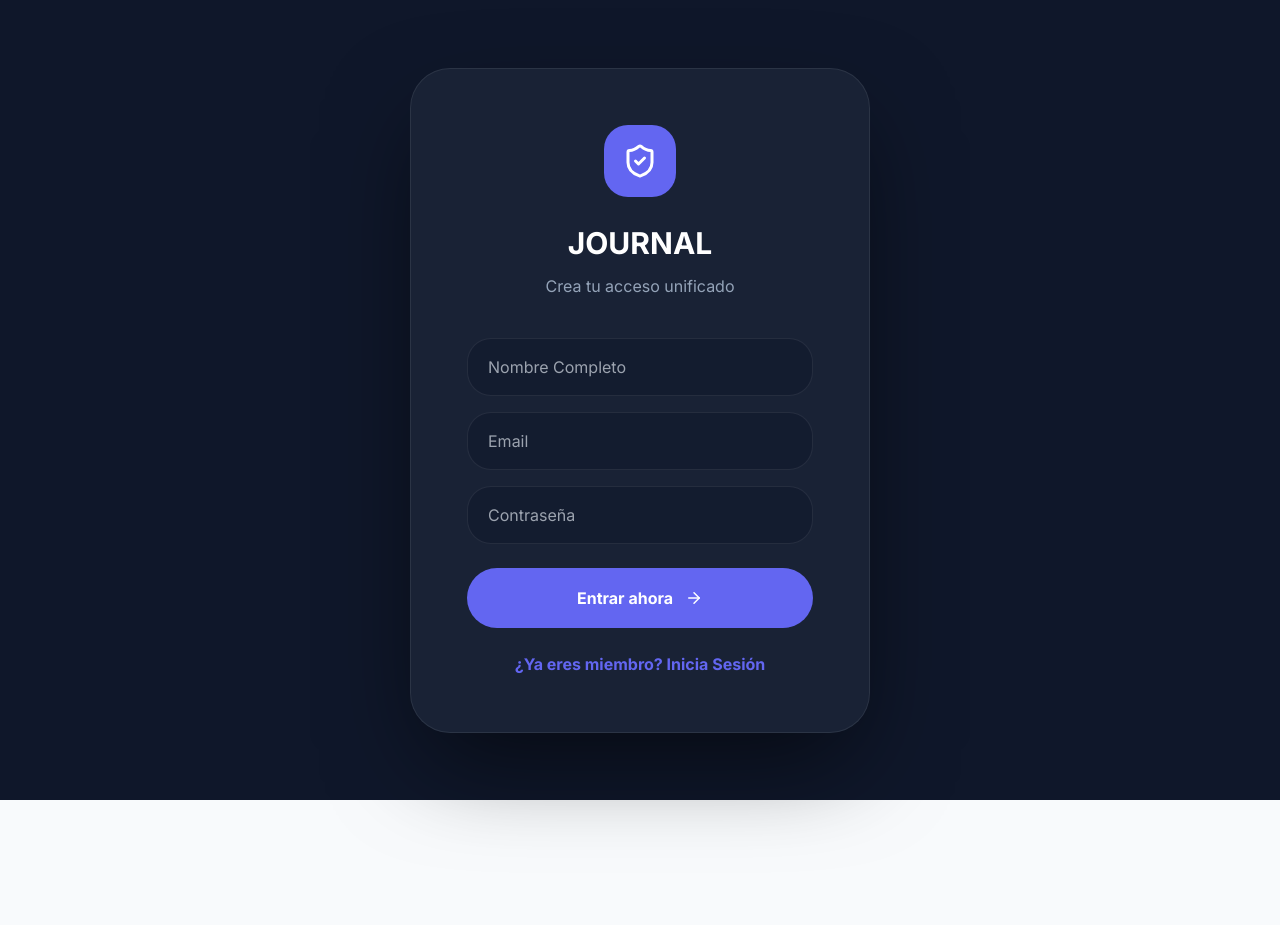
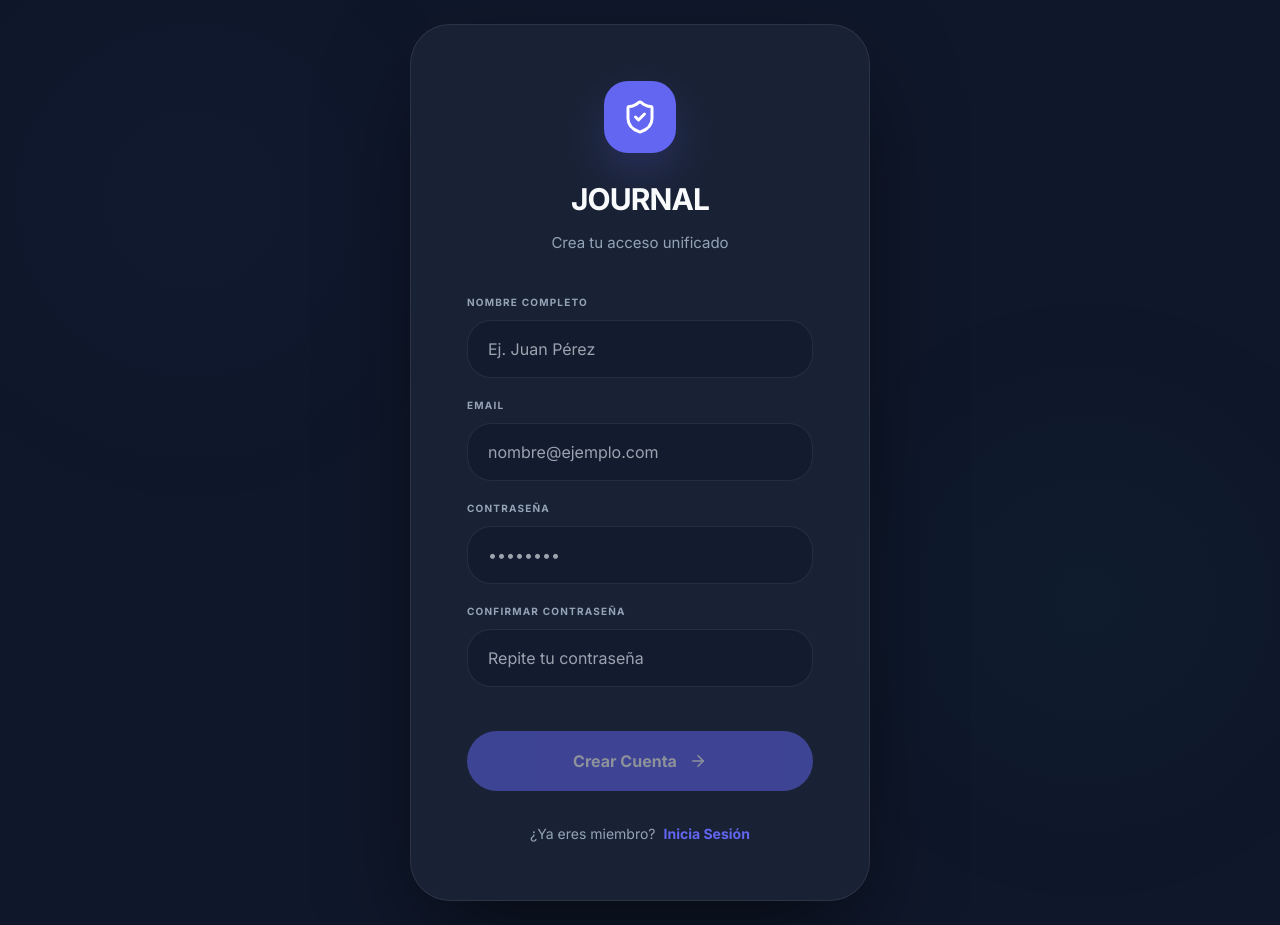
Before and after one commit to santiagodurano19/NutriJournal, a React (Vite) app: page / in a window 1280 px wide. Before the commit the page ends 800 px from the top, so only its background shows below. Built offline with nearby package versions, Linux system fonts and the light colour scheme; no server answers.

Commit message:
Update JournalPortal.tsx

```diff
--- a/components/JournalPortal.tsx
+++ b/components/JournalPortal.tsx
@@ -1,8 +1,20 @@
 import React, { useState, useEffect } from 'react';
 import {
-  Lock, Sparkles, Wallet, Dumbbell, ArrowRight, ShieldCheck, AlertCircle, Loader2
+  Lock,
+  Mail,
+  User,
+  Key,
+  ChevronRight,
+  Sparkles,
+  Wallet,
+  Home,
+  Dumbbell,
+  ArrowRight,
+  ShieldCheck,
+  AlertCircle,
+  Loader2
 } from 'lucide-react';
-import { supabase } from '../services/supabaseClient';
+import { supabase } from '../services/supabaseClient'; // Ruta corregida con ../
 
 const theme = {
   colors: {
@@ -15,21 +27,126 @@ const theme = {
     primary: '#6366f1',
     error: '#fb7185',
   },
-  radius: '40px', // Tu sello de marca
+  radius: '40px',
   transition: 'all 0.4s cubic-bezier(0.16, 1, 0.3, 1)',
+};
+
+const s: { [key: string]: React.CSSProperties } = {
+  portal: {
+    minHeight: '100vh',
+    backgroundColor: theme.colors.bg,
+    color: theme.colors.text,
+    display: 'flex',
+    alignItems: 'center',
+    justifyContent: 'center',
+    padding: '24px',
+    fontFamily: "'Inter', sans-serif",
+    position: 'relative',
+    overflow: 'hidden',
+  },
+  card: {
+    width: '100%',
+    maxWidth: '460px',
+    backgroundColor: theme.colors.surface,
+    backdropFilter: 'blur(24px)',
+    borderRadius: theme.radius,
+    padding: '56px',
+    border: `1px solid ${theme.colors.border}`,
+    boxShadow: '0 40px 100px -20px rgba(0, 0, 0, 0.6)',
+    zIndex: 10,
+  },
+  label: {
+    fontSize: '10px',
+    fontWeight: '800',
+    textTransform: 'uppercase',
+    letterSpacing: '0.12em',
+    color: theme.colors.textMuted,
+    marginBottom: '10px',
+    display: 'block',
+  },
+  input: {
+    width: '100%',
+    backgroundColor: 'rgba(15, 23, 42, 0.5)',
+    border: `1px solid ${theme.colors.border}`,
+    borderRadius: '24px',
+    padding: '16px 20px',
+    color: theme.colors.text,
+    outline: 'none',
+    transition: theme.transition,
+    fontSize: '16px',
+    marginBottom: '20px',
+  },
+  buttonPrimary: {
+    width: '100%',
+    backgroundColor: theme.colors.primary,
+    color: 'white',
+    border: 'none',
+    borderRadius: '32px',
+    padding: '18px',
+    fontWeight: '700',
+    fontSize: '16px',
+    cursor: 'pointer',
+    display: 'flex',
+    alignItems: 'center',
+    justifyContent: 'center',
+    gap: '12px',
+    transition: theme.transition,
+    marginTop: '12px',
+  },
+  hubGrid: {
+    display: 'grid',
+    gridTemplateColumns: 'repeat(auto-fit, minmax(320px, 1fr))',
+    gap: '32px',
+    width: '100%',
+    maxWidth: '1100px',
+    zIndex: 10,
+  },
+  hubCard: {
+    backgroundColor: theme.colors.surface,
+    borderRadius: theme.radius,
+    padding: '40px',
+    border: `1px solid ${theme.colors.border}`,
+    transition: theme.transition,
+    position: 'relative',
+    cursor: 'pointer',
+    display: 'flex',
+    flexDirection: 'column',
+    minHeight: '320px',
+  },
+  errorBox: {
+    backgroundColor: 'rgba(251, 113, 133, 0.1)',
+    border: `1px solid rgba(251, 113, 133, 0.2)`,
+    borderRadius: '16px',
+    padding: '12px 16px',
+    color: theme.colors.error,
+    fontSize: '13px',
+    fontWeight: '500',
+    display: 'flex',
+    alignItems: 'center',
+    gap: '8px',
+    marginBottom: '20px',
+  }
 };
 
 interface JournalPortalProps {
   onJournalSelect: (journal: string) => void;
 }
 
+// Exportación nombrada para App.tsx
 export const JournalPortal: React.FC<JournalPortalProps> = ({ onJournalSelect }) => {
   const [view, setView] = useState<'auth' | 'hub'>('auth');
   const [authMode, setAuthMode] = useState<'login' | 'register'>('register');
   const [loading, setLoading] = useState(false);
   const [errorMessage, setErrorMessage] = useState<string | null>(null);
-  const [formData, setFormData] = useState({ name: '', email: '', password: '', confirmPassword: '' });
 
+  const [formData, setFormData] = useState({
+    name: '',
+    email: '',
+    password: '',
+    confirmPassword: ''
+  });
+
+  // Lógica para saltar el login si ya hay sesión
   useEffect(() => {
     const checkSession = async () => {
       const { data } = await supabase.auth.getSession();
@@ -38,60 +155,259 @@ export const JournalPortal: React.FC<JournalPortalProps> = ({ onJournalSelect })
     checkSession();
   }, []);
 
+  const passwordsMatch = formData.password === formData.confirmPassword;
+  const canSubmit = authMode === 'login'
+    ? (formData.email && formData.password)
+    : (formData.name && formData.email && formData.password && passwordsMatch);
+
   const handleAuth = async (e: React.FormEvent) => {
     e.preventDefault();
+    setErrorMessage(null);
+
+    if (authMode === 'register' && !passwordsMatch) {
+      setErrorMessage("Las contraseñas deben ser idénticas.");
+      return;
+    }
+
     setLoading(true);
+
     try {
       if (authMode === 'register') {
-        const { data, error } = await supabase.auth.signUp({ email: formData.email, password: formData.password });
-        if (error) throw error;
-        if (data.user) await supabase.from('profiles').insert([{ id: data.user.id, full_name: formData.name }]);
+        const { data: authData, error: signUpError } = await supabase.auth.signUp({
+          email: formData.email,
+          password: formData.password,
+        });
+
+        if (signUpError) throw signUpError;
+
+        if (authData?.user) {
+          const { error: profileError } = await supabase
+            .from('profiles')
+            .insert([{ id: authData.user.id, full_name: formData.name }]);
+
+          if (profileError) console.error("Error en perfil:", profileError);
+        }
       } else {
-        const { error } = await supabase.auth.signInWithPassword({ email: formData.email, password: formData.password });
-        if (error) throw error;
+        const { error: signInError } = await supabase.auth.signInWithPassword({
+          email: formData.email,
+          password: formData.password,
+        });
+        if (signInError) throw signInError;
       }
+
       setView('hub');
-    } catch (err: any) { setErrorMessage(err.message); } finally { setLoading(false); }
+    } catch (err: any) {
+      setErrorMessage(err.message || "Error al procesar la solicitud.");
+    } finally {
+      setLoading(false);
+    }
   };
 
-  if (view === 'auth') {
-    return (
-      <div style={{ minHeight: '100vh', backgroundColor: theme.colors.bg, display: 'flex', alignItems: 'center', justifyContent: 'center', padding: '24px', fontFamily: 'Inter, sans-serif' }}>
-        <div style={{ width: '100%', maxWidth: '460px', backgroundColor: theme.colors.surface, backdropFilter: 'blur(24px)', borderRadius: theme.radius, padding: '56px', border: `1px solid ${theme.colors.border}`, boxShadow: '0 40px 100px -20px rgba(0, 0, 0, 0.6)' }}>
+  const renderAuth = () => (
+    <div style={s.card}>
       <div style={{ textAlign: 'center', marginBottom: '40px' }}>
-            <div style={{ width: '72px', height: '72px', backgroundColor: theme.colors.primary, borderRadius: '24px', margin: '0 auto 24px', display: 'flex', alignItems: 'center', justifyContent: 'center' }}><ShieldCheck color="white" size={36} /></div>
-            <h1 style={{ fontSize: '30px', fontWeight: '900', color: 'white', margin: 0 }}>JOURNAL</h1>
-            <p style={{ color: theme.colors.textMuted, marginTop: '8px' }}>{authMode === 'register' ? 'Crea tu acceso unificado' : 'Bienvenido de nuevo'}</p>
+        <div style={{
+          width: '72px', height: '72px', backgroundColor: theme.colors.primary,
+          borderRadius: '24px', margin: '0 auto 24px', display: 'flex',
+          alignItems: 'center', justifyContent: 'center', boxShadow: `0 20px 40px ${theme.colors.primary}33`
+        }}>
+          <ShieldCheck color="white" size={36} />
         </div>
+        <h1 style={{ fontSize: '30px', fontWeight: '900', letterSpacing: '-0.03em', margin: '0 0 10px' }}>
+          JOURNAL
+        </h1>
+        <p style={{ color: theme.colors.textMuted, fontSize: '15px' }}>
+          {authMode === 'register' ? 'Crea tu acceso unificado' : 'Bienvenido de nuevo'}
+        </p>
+      </div>
+
+      {errorMessage && (
+        <div style={s.errorBox}>
+          <AlertCircle size={16} />
+          {errorMessage}
+        </div>
+      )}
+
       <form onSubmit={handleAuth}>
-            {authMode === 'register' && <input style={{ width: '100%', backgroundColor: 'rgba(15, 23, 42, 0.5)', border: `1px solid ${theme.colors.border}`, borderRadius: '24px', padding: '16px 20px', color: 'white', marginBottom: '16px', outline: 'none' }} placeholder="Nombre Completo" onChange={e => setFormData({...formData, name: e.target.value})} />}
-            <input style={{ width: '100%', backgroundColor: 'rgba(15, 23, 42, 0.5)', border: `1px solid ${theme.colors.border}`, borderRadius: '24px', padding: '16px 20px', color: 'white', marginBottom: '16px', outline: 'none' }} type="email" placeholder="Email" onChange={e => setFormData({...formData, email: e.target.value})} />
-            <input style={{ width: '100%', backgroundColor: 'rgba(15, 23, 42, 0.5)', border: `1px solid ${theme.colors.border}`, borderRadius: '24px', padding: '16px 20px', color: 'white', marginBottom: '24px', outline: 'none' }} type="password" placeholder="Contraseña" onChange={e => setFormData({...formData, password: e.target.value})} />
-            <button style={{ width: '100%', backgroundColor: theme.colors.primary, color: 'white', border: 'none', borderRadius: '32px', padding: '18px', fontWeight: '700', cursor: 'pointer', display: 'flex', alignItems: 'center', justifyContent: 'center', gap: '12px' }} type="submit">{loading ? <Loader2 className="animate-spin" /> : 'Entrar ahora'} <ArrowRight size={18} /></button>
+        {authMode === 'register' && (
+          <div>
+            <label style={s.label}>Nombre Completo</label>
+            <input
+              style={s.input}
+              placeholder="Ej. Juan Pérez"
+              required
+              value={formData.name}
+              onChange={e => setFormData({...formData, name: e.target.value})}
+            />
+          </div>
+        )}
+
+        <label style={s.label}>Email</label>
+        <input
+          style={s.input}
+          type="email"
+          placeholder="nombre@ejemplo.com"
+          required
+          value={formData.email}
+          onChange={e => setFormData({...formData, email: e.target.value})}
+        />
+
+        <label style={s.label}>Contraseña</label>
+        <input
+          style={{ ...s.input, marginBottom: authMode === 'register' ? '20px' : '32px' }}
+          type="password"
+          placeholder="••••••••"
+          required
+          value={formData.password}
+          onChange={e => setFormData({...formData, password: e.target.value})}
+        />
+
+        {authMode === 'register' && (
+          <div>
+            <label style={s.label}>Confirmar Contraseña</label>
+            <input
+              style={{
+                ...s.input,
+                borderColor: formData.confirmPassword && !passwordsMatch ? theme.colors.error : theme.colors.border,
+                marginBottom: '32px'
+              }}
+              type="password"
+              placeholder="Repite tu contraseña"
+              required
+              value={formData.confirmPassword}
+              onChange={e => setFormData({...formData, confirmPassword: e.target.value})}
+            />
+          </div>
+        )}
+
+        <button
+          style={{
+            ...s.buttonPrimary,
+            opacity: canSubmit && !loading ? 1 : 0.5,
+            cursor: canSubmit && !loading ? 'pointer' : 'not-allowed'
+          }}
+          disabled={!canSubmit || loading}
+          type="submit"
+        >
+          {loading ? (
+            <Loader2 className="animate-spin" size={20} />
+          ) : (
+            <>
+              {authMode === 'register' ? 'Crear Cuenta' : 'Acceder al Hub'}
+              <ArrowRight size={18} />
+            </>
+          )}
+        </button>
       </form>
-          <button onClick={() => setAuthMode(authMode === 'login' ? 'register' : 'login')} style={{ width: '100%', background: 'none', border: 'none', color: theme.colors.primary, marginTop: '24px', cursor: 'pointer', fontWeight: '700' }}>{authMode === 'login' ? '¿Nuevo en el ecosistema? Regístrate' : '¿Ya eres miembro? Inicia Sesión'}</button>
+
+      <div style={{ marginTop: '32px', textAlign: 'center', fontSize: '14px' }}>
+        <span style={{ color: theme.colors.textMuted }}>
+          {authMode === 'register' ? '¿Ya eres miembro?' : '¿Nuevo en el ecosistema?'}
+        </span>
+        <button
+          onClick={() => {
+            setAuthMode(authMode === 'register' ? 'login' : 'register');
+            setErrorMessage(null);
+          }}
+          style={{ backgroundColor: 'transparent', border: 'none', color: theme.colors.primary, fontWeight: '700', marginLeft: '8px', cursor: 'pointer' }}
+        >
+          {authMode === 'register' ? 'Inicia Sesión' : 'Regístrate'}
+        </button>
       </div>
     </div>
   );
-  }
 
-  return (
-    <div style={{ minHeight: '100vh', backgroundColor: theme.colors.bg, color: 'white', display: 'flex', flexDirection: 'column', alignItems: 'center', justifyContent: 'center', padding: '40px' }}>
-      <h2 style={{ fontSize: '48px', fontWeight: '900', marginBottom: '64px', letterSpacing: '-0.05em' }}>JOURNAL HUB</h2>
-      <div style={{ display: 'grid', gridTemplateColumns: 'repeat(auto-fit, minmax(320px, 1fr))', gap: '32px', width: '100%', maxWidth: '1100px' }}>
-        <div onClick={() => onJournalSelect('nutri')} style={{ backgroundColor: theme.colors.surface, borderRadius: theme.radius, padding: '40px', border: `1px solid ${theme.colors.accent}44`, cursor: 'pointer', position: 'relative' }}>
-          <div style={{ width: '64px', height: '64px', backgroundColor: `${theme.colors.accent}15`, borderRadius: '20px', display: 'flex', alignItems: 'center', justifyContent: 'center', marginBottom: '32px' }}><Sparkles color={theme.colors.accent} size={30} /></div>
+  const renderHub = () => (
+    <div style={{ width: '100%', display: 'flex', flexDirection: 'column', alignItems: 'center' }}>
+      <div style={{ textAlign: 'center', marginBottom: '64px' }}>
+        <h2 style={{ fontSize: '48px', fontWeight: '900', letterSpacing: '-0.05em', marginBottom: '16px' }}>
+          JOURNAL HUB
+        </h2>
+        <p style={{ color: theme.colors.textMuted, fontSize: '18px', maxWidth: '500px', margin: '0 auto' }}>
+          Selecciona un módulo para comenzar tu optimización de vida.
+        </p>
+      </div>
+
+      <div style={s.hubGrid}>
+        <div
+          onClick={() => onJournalSelect('nutri')}
+          style={{ ...s.hubCard, borderColor: `${theme.colors.accent}44` }}
+          className="group"
+        >
+          <div style={{
+            width: '64px', height: '64px', backgroundColor: `${theme.colors.accent}15`,
+            borderRadius: '20px', display: 'flex', alignItems: 'center',
+            justifyContent: 'center', marginBottom: '32px', border: `1px solid ${theme.colors.accent}33`
+          }}>
+            <Sparkles color={theme.colors.accent} size={30} />
+          </div>
           <h3 style={{ fontSize: '24px', fontWeight: '800', marginBottom: '12px' }}>Nutri Journal</h3>
-          <p style={{ color: theme.colors.textMuted, lineHeight: '1.6' }}>Optimización biológica y seguimiento nutricional asistido por IA.</p>
-          <div style={{ marginTop: '32px', color: theme.colors.accent, fontWeight: '700', display: 'flex', alignItems: 'center', gap: '8px' }}>Entrar ahora <ArrowRight size={16} /></div>
+          <p style={{ color: theme.colors.textMuted, fontSize: '16px', lineHeight: '1.6', flex: 1 }}>
+            Optimización biológica y seguimiento nutricional asistido por IA.
+          </p>
+          <div style={{
+            display: 'inline-flex', alignItems: 'center', gap: '8px',
+            color: theme.colors.accent, fontWeight: '700', fontSize: '14px', marginTop: '32px'
+          }}>
+            Entrar ahora <ArrowRight size={16} />
           </div>
-        {/* Tarjetas bloqueadas */}
-        <div style={{ backgroundColor: theme.colors.surface, borderRadius: theme.radius, padding: '40px', border: `1px solid ${theme.colors.border}`, opacity: 0.5, cursor: 'not-allowed' }}>
-          <Lock size={30} color={theme.colors.textMuted} style={{ marginBottom: '32px' }} />
-          <h3>Money Journal</h3>
-          <p>Próximamente: Arquitectura financiera.</p>
+        </div>
+
+        <div style={{ ...s.hubCard, opacity: 0.5, cursor: 'not-allowed' }}>
+          <div style={{ position: 'absolute', top: '32px', right: '32px' }}>
+            <Lock size={20} color={theme.colors.textMuted} />
+          </div>
+          <div style={{
+            width: '64px', height: '64px', backgroundColor: 'rgba(255,255,255,0.05)',
+            borderRadius: '20px', display: 'flex', alignItems: 'center',
+            justifyContent: 'center', marginBottom: '32px'
+          }}>
+            <Wallet color={theme.colors.textMuted} size={30} />
+          </div>
+          <h3 style={{ fontSize: '24px', fontWeight: '800', marginBottom: '12px', color: '#64748b' }}>Money Journal</h3>
+          <p style={{ color: '#475569', fontSize: '16px', lineHeight: '1.6' }}>
+            Próximamente: Arquitectura financiera y control de activos.
+          </p>
+        </div>
+
+        <div style={{ ...s.hubCard, opacity: 0.5, cursor: 'not-allowed' }}>
+          <div style={{ position: 'absolute', top: '32px', right: '32px' }}>
+            <Lock size={20} color={theme.colors.textMuted} />
+          </div>
+          <div style={{
+            width: '64px', height: '64px', backgroundColor: 'rgba(255,255,255,0.05)',
+            borderRadius: '20px', display: 'flex', alignItems: 'center',
+            justifyContent: 'center', marginBottom: '32px'
+          }}>
+            <Dumbbell color={theme.colors.textMuted} size={30} />
+          </div>
+          <h3 style={{ fontSize: '24px', fontWeight: '800', marginBottom: '12px', color: '#64748b' }}>Training Journal</h3>
+          <p style={{ color: '#475569', fontSize: '16px', lineHeight: '1.6' }}>
+            Próximamente: Sistemas de entrenamiento de alta intensidad.
+          </p>
         </div>
       </div>
     </div>
   );
+
+  return (
+    <div style={s.portal}>
+      <div style={{ position: 'fixed', top: '-15%', left: '-10%', width: '50vw', height: '50vw', background: `radial-gradient(circle, ${theme.colors.primary}08 0%, transparent 70%)`, borderRadius: '50%', zIndex: 0 }} />
+      <div style={{ position: 'fixed', bottom: '-15%', right: '-10%', width: '50vw', height: '50vw', background: `radial-gradient(circle, ${theme.colors.accent}08 0%, transparent 70%)`, borderRadius: '50%', zIndex: 0 }} />
+
+      {view === 'auth' ? renderAuth() : renderHub()}
+
+      <style>{`
+        input:focus {
+          border-color: ${theme.colors.primary}aa !important;
+          background-color: rgba(15, 23, 42, 0.8) !important;
+          box-shadow: 0 0 0 4px ${theme.colors.primary}11;
+        }
+        .group:hover {
+          border-color: ${theme.colors.accent}88 !important;
+          box-shadow: 0 30px 60px -12px rgba(16, 185, 129, 0.15) !important;
+        }
+      `}</style>
+    </div>
+  );
 };
```
Lines whose indentation alone changed are shown as unchanged.
